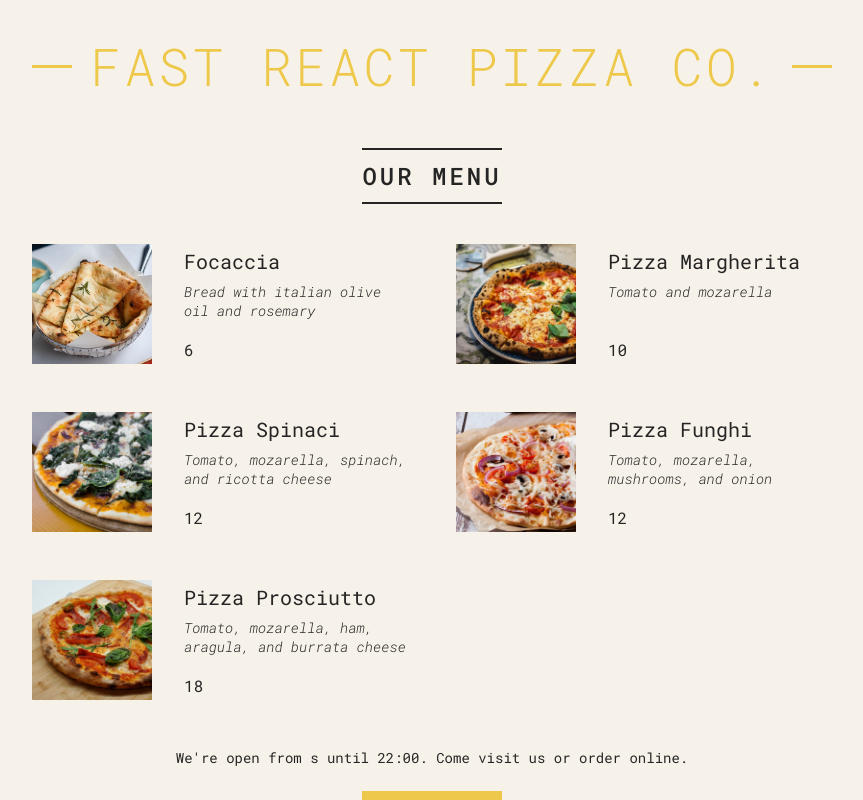
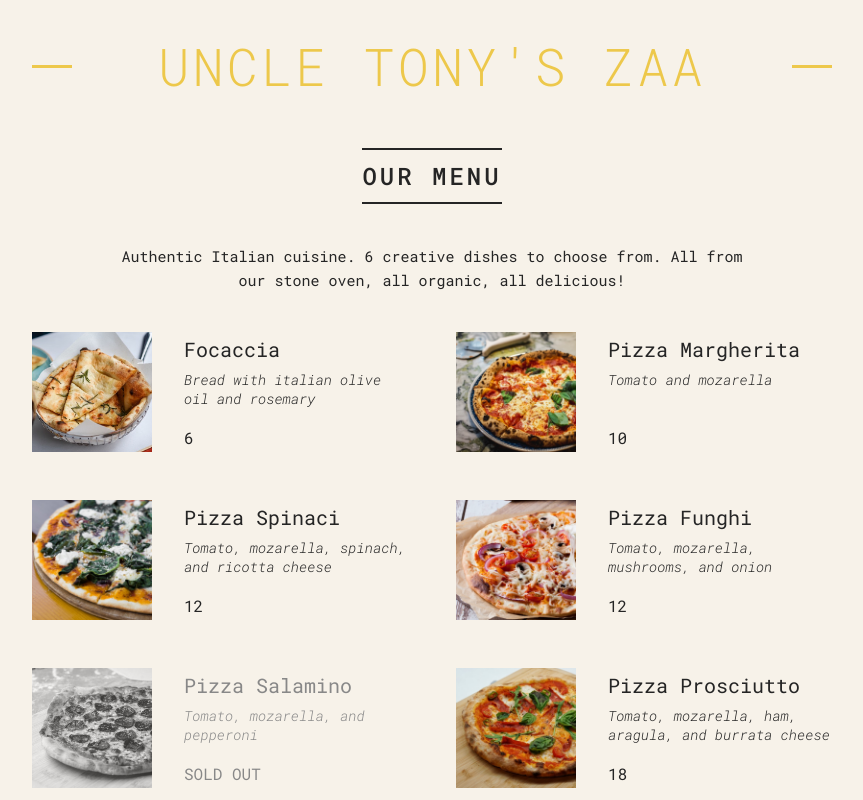
Before and after one commit to kylexpowis/react-pizza-menu, a React (Create React App) app: page / in a window 1280 px wide. Shown: the top 800 px of the page, without its empty margins (208-1071 px from the left). Built offline with nearby package versions, Linux system fonts and the light colour scheme.

Commit message:
update name

```diff
--- a/public/index.html
+++ b/public/index.html
@@ -24,7 +24,7 @@
       work correctly both with client-side routing and a non-root public URL.
       Learn how to configure a non-root public URL by running `npm run build`.
     -->
-    <title>React App</title>
+    <title>Uncle Tony's Zaa</title>
   </head>
   <body>
     <noscript>You need to enable JavaScript to run this app.</noscript>
--- a/src/index.js
+++ b/src/index.js
@@ -62,7 +62,7 @@ function Header() {
   const style = {};
   return (
     <header className="header">
-      <h1 style={style}>Fast React Pizza Co.</h1>
+      <h1 style={style}>Uncle Tony's Zaa</h1>
     </header>
   );
 }
@@ -77,11 +77,18 @@ function Menu() {
       <h2>Our Menu</h2>
 
       {numPizzas > 0 ? (
-        <ul className="pizzas">
-          {pizzas.map((pizza) => (
-            <Pizza pizzaObj={pizza} key={pizza.name} />
-          ))}
-        </ul>
+        <>
+          <p>
+            Authentic Italian cuisine. 6 creative dishes to choose from. All
+            from our stone oven, all organic, all delicious!
+          </p>
+
+          <ul className="pizzas">
+            {pizzas.map((pizza) => (
+              <Pizza pizzaObj={pizza} key={pizza.name} />
+            ))}
+          </ul>
+        </>
       ) : (
         <p> We're updatng our menu, please come back later! </p>
       )}
@@ -148,15 +155,15 @@ function Order({ closeHour, openHour }) {
 }
 
 function Pizza({ pizzaObj }) {
-  if (pizzaObj.soldOut) return null;
+  // if (pizzaObj.soldOut) return null;
 
   return (
-    <li className="pizza">
+    <li className={`pizza ${pizzaObj.soldOut ? "sold-out" : ""}`}>
       <img src={pizzaObj.photoName} alt={pizzaObj.name} />
       <div>
         <h3>{pizzaObj.name}</h3>
         <p> {pizzaObj.ingredients} </p>
-        <span>{pizzaObj.price}</span>
+        <span>{pizzaObj.soldOut ? "SOLD OUT" : pizzaObj.price}</span>
       </div>
     </li>
   );
```
